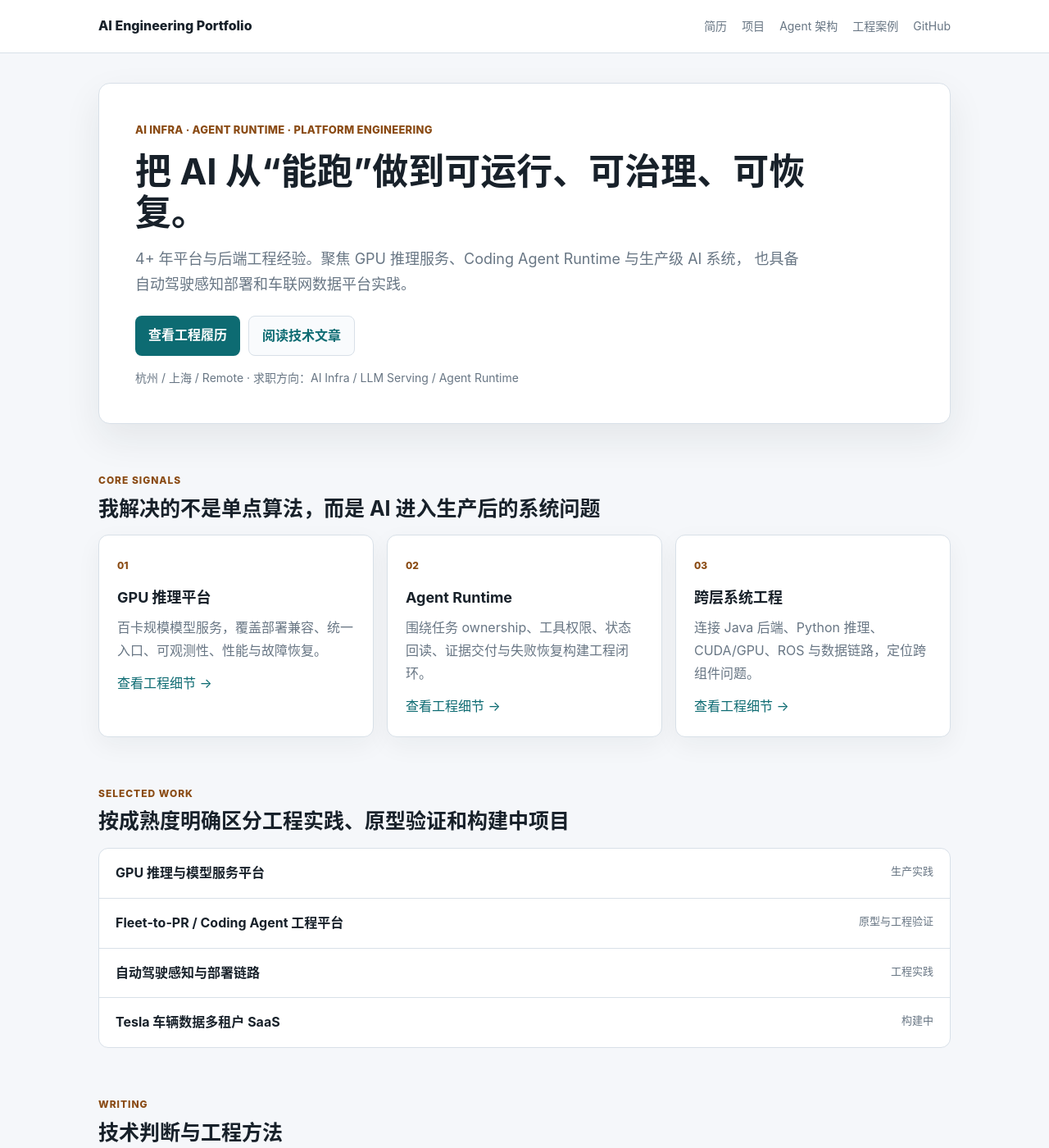
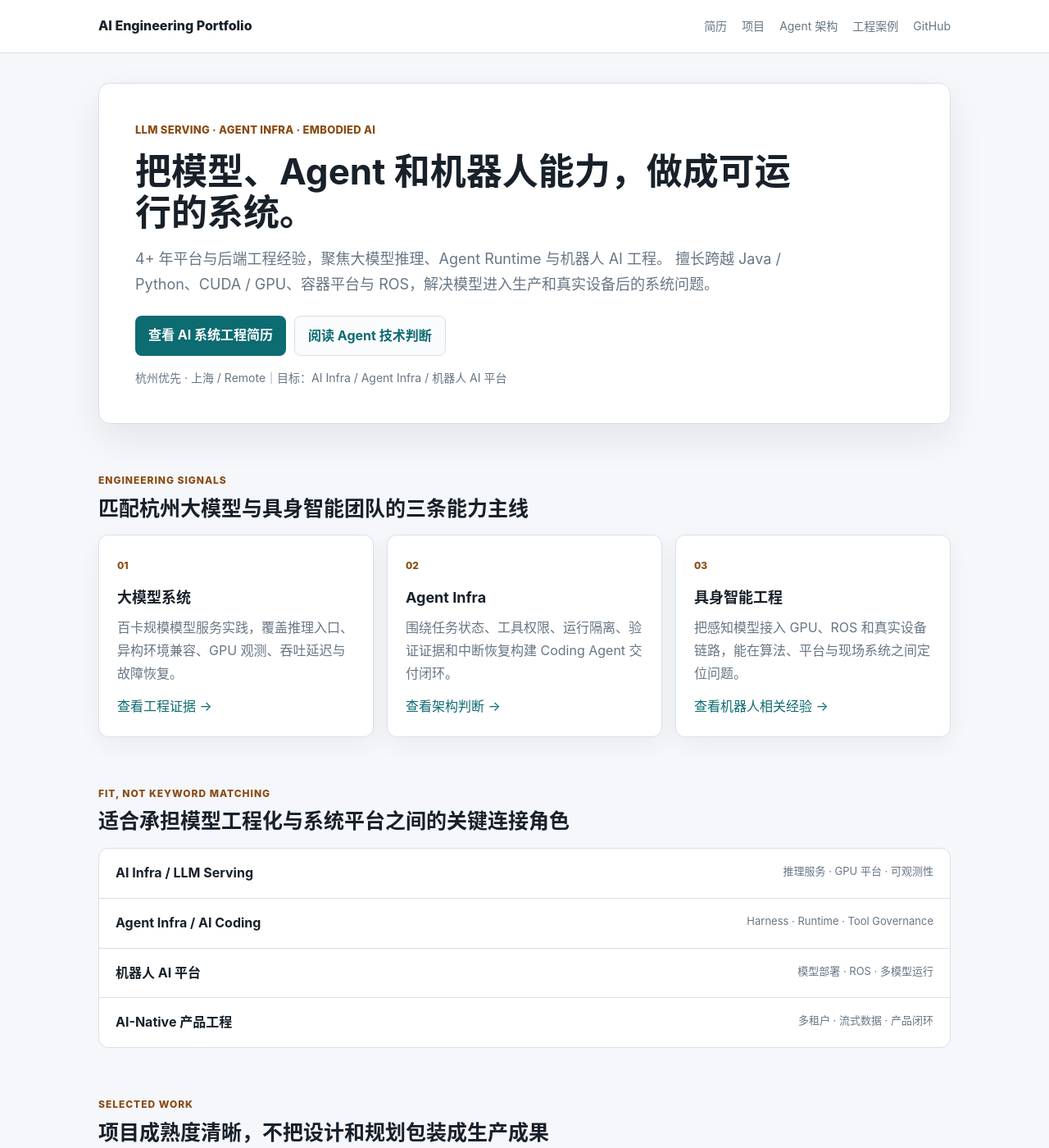
Before and after one commit to jakezai250808-sudo/agent-harness-portfolio, a Jekyll site: the page built from index.md, in a window 1280 px wide and 1400 px high. Shown: the whole window at 82% size. Built offline with Jekyll 4.4.1, drawn with Linux system fonts in a browser that asks for light colours; some of the changed text lies outside the part shown.

Commit message:
重构首页为 AI 系统与具身智能定位

```diff
--- a/index.md
+++ b/index.md
@@ -1,66 +1,79 @@
 ---
 layout: default
-title: AI Engineering Portfolio
+title: AI Systems Engineer
 ---
 
 <section class="home-intro">
-  <span class="tagline">AI INFRA · AGENT RUNTIME · PLATFORM ENGINEERING</span>
-  <h1>把 AI 从“能跑”做到可运行、可治理、可恢复。</h1>
+  <span class="tagline">LLM SERVING · AGENT INFRA · EMBODIED AI</span>
+  <h1>把模型、Agent 和机器人能力，做成可运行的系统。</h1>
   <p>
-    4+ 年平台与后端工程经验。聚焦 GPU 推理服务、Coding Agent Runtime 与生产级 AI 系统，
-    也具备自动驾驶感知部署和车联网数据平台实践。
+    4+ 年平台与后端工程经验，聚焦大模型推理、Agent Runtime 与机器人 AI 工程。
+    擅长跨越 Java / Python、CUDA / GPU、容器平台与 ROS，解决模型进入生产和真实设备后的系统问题。
   </p>
   <div class="hero-actions">
-    <a class="primary-action" href="{{ site.baseurl }}/resume/">查看工程履历</a>
-    <a class="secondary-action" href="{{ site.baseurl }}{% post_url 2026-07-09-cloud-agent-teams-to-agent-harness-infra %}">阅读技术文章</a>
+    <a class="primary-action" href="{{ site.baseurl }}/resume/">查看 AI 系统工程简历</a>
+    <a class="secondary-action" href="{{ site.baseurl }}{% post_url 2026-07-09-cloud-agent-teams-to-agent-harness-infra %}">阅读 Agent 技术判断</a>
   </div>
-  <div class="location-line">杭州 / 上海 / Remote · 求职方向：AI Infra / LLM Serving / Agent Runtime</div>
+  <div class="location-line">杭州优先 · 上海 / Remote｜目标：AI Infra / Agent Infra / 机器人 AI 平台</div>
 </section>
 
 <section class="section">
   <div class="section-heading">
-    <span>CORE SIGNALS</span>
-    <h2>我解决的不是单点算法，而是 AI 进入生产后的系统问题</h2>
+    <span>ENGINEERING SIGNALS</span>
+    <h2>匹配杭州大模型与具身智能团队的三条能力主线</h2>
   </div>
   <div class="grid">
     <article class="card">
       <span class="card-index">01</span>
-      <h3>GPU 推理平台</h3>
-      <p>百卡规模模型服务，覆盖部署兼容、统一入口、可观测性、性能与故障恢复。</p>
-      <a href="{{ site.baseurl }}/resume/#llm-serving">查看工程细节 →</a>
+      <h3>大模型系统</h3>
+      <p>百卡规模模型服务实践，覆盖推理入口、异构环境兼容、GPU 观测、吞吐延迟与故障恢复。</p>
+      <a href="{{ site.baseurl }}/resume/#llm-serving">查看工程证据 →</a>
     </article>
     <article class="card">
       <span class="card-index">02</span>
-      <h3>Agent Runtime</h3>
-      <p>围绕任务 ownership、工具权限、状态回读、证据交付与失败恢复构建工程闭环。</p>
-      <a href="{{ site.baseurl }}/resume/#agent-runtime">查看工程细节 →</a>
+      <h3>Agent Infra</h3>
+      <p>围绕任务状态、工具权限、运行隔离、验证证据和中断恢复构建 Coding Agent 交付闭环。</p>
+      <a href="{{ site.baseurl }}/resume/#agent-runtime">查看架构判断 →</a>
     </article>
     <article class="card">
       <span class="card-index">03</span>
-      <h3>跨层系统工程</h3>
-      <p>连接 Java 后端、Python 推理、CUDA/GPU、ROS 与数据链路，定位跨组件问题。</p>
-      <a href="{{ site.baseurl }}/resume/#autonomous-driving">查看工程细节 →</a>
+      <h3>具身智能工程</h3>
+      <p>把感知模型接入 GPU、ROS 和真实设备链路，能在算法、平台与现场系统之间定位问题。</p>
+      <a href="{{ site.baseurl }}/resume/#autonomous-driving">查看机器人相关经验 →</a>
     </article>
   </div>
 </section>
 
 <section class="section">
   <div class="section-heading">
+    <span>FIT, NOT KEYWORD MATCHING</span>
+    <h2>适合承担模型工程化与系统平台之间的关键连接角色</h2>
+  </div>
+  <div class="work-list">
+    <a href="{{ site.baseurl }}/resume/#llm-serving"><strong>AI Infra / LLM Serving</strong><span>推理服务 · GPU 平台 · 可观测性</span></a>
+    <a href="{{ site.baseurl }}/resume/#agent-runtime"><strong>Agent Infra / AI Coding</strong><span>Harness · Runtime · Tool Governance</span></a>
+    <a href="{{ site.baseurl }}/resume/#autonomous-driving"><strong>机器人 AI 平台</strong><span>模型部署 · ROS · 多模型运行</span></a>
+    <a href="{{ site.baseurl }}/resume/#tesla-saas"><strong>AI-Native 产品工程</strong><span>多租户 · 流式数据 · 产品闭环</span></a>
+  </div>
+</section>
+
+<section class="section">
+  <div class="section-heading">
     <span>SELECTED WORK</span>
-    <h2>按成熟度明确区分工程实践、原型验证和构建中项目</h2>
+    <h2>项目成熟度清晰，不把设计和规划包装成生产成果</h2>
   </div>
   <div class="work-list">
     <a href="{{ site.baseurl }}/resume/#llm-serving"><strong>GPU 推理与模型服务平台</strong><span>生产实践</span></a>
-    <a href="{{ site.baseurl }}/resume/#agent-runtime"><strong>Fleet-to-PR / Coding Agent 工程平台</strong><span>原型与工程验证</span></a>
-    <a href="{{ site.baseurl }}/resume/#autonomous-driving"><strong>自动驾驶感知与部署链路</strong><span>工程实践</span></a>
+    <a href="{{ site.baseurl }}/resume/#agent-runtime"><strong>Fleet-to-PR / Coding Agent 工程平台</strong><span>工程验证</span></a>
+    <a href="{{ site.baseurl }}/resume/#autonomous-driving"><strong>自动驾驶感知与机器人运行链路</strong><span>工程实践</span></a>
     <a href="{{ site.baseurl }}/resume/#tesla-saas"><strong>Tesla 车辆数据多租户 SaaS</strong><span>构建中</span></a>
   </div>
 </section>
 
 <section class="section">
   <div class="section-heading">
-    <span>WRITING</span>
-    <h2>技术判断与工程方法</h2>
+    <span>TECHNICAL JUDGMENT</span>
+    <h2>不只展示技术栈，也展示如何定义和拆解问题</h2>
   </div>
   <ul class="post-list-clean">
     <li>
```
